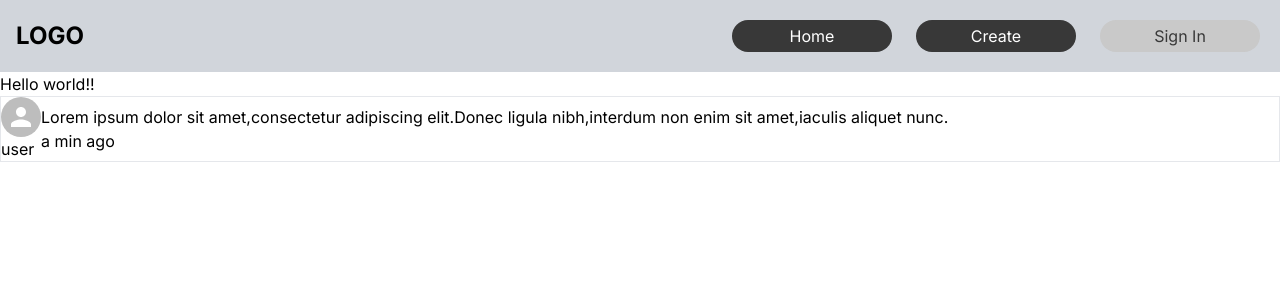
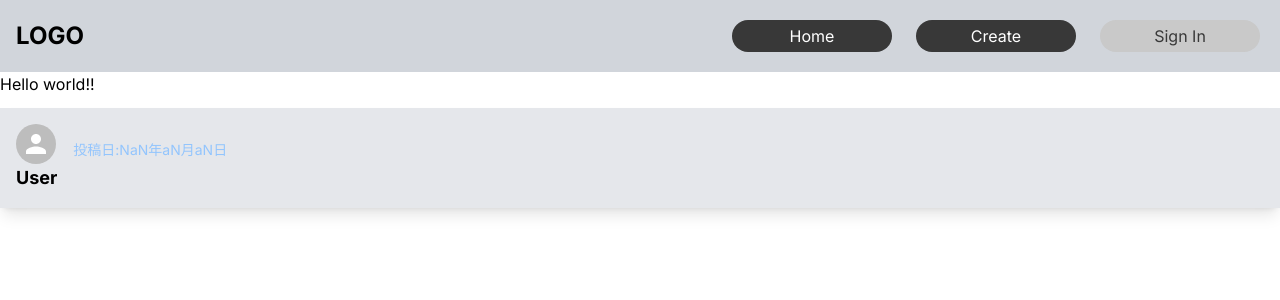
Before and after one commit to Shuheitkhs/teamsdev_16_2, a Next.js app: page / in a window 1280 px wide. Shown: the top 300 px of the page. Built offline with nearby package versions, Linux system fonts and the light colour scheme; no server answers.

Commit message:
✨ コメントコンポーネントの作成

```diff
--- a/app/blog_view/[id]/page.tsx
+++ b/app/blog_view/[id]/page.tsx
@@ -6,6 +6,7 @@ import { useEffect, useState } from "react";
 import supabase from "@/lib/Supabase/Client";
 import Button from "@/app/components/atom/Button";
 import Link from "next/link";
+import Comment from "@/app/components/Comment";
 
 type Post = {
   id: string;
@@ -21,6 +22,7 @@ type Comment = {
   user_id: string;
   post_id: string;
   content: string;
+  created_at: string;
 };
 
 type MorePosts = {
@@ -112,9 +114,9 @@ const BlogViewPage = ({ params }: { params: { id: string } }) => {
     }
   };
 
+  // morePostsの状態
+  const [morePosts, setMorePosts] = useState<MorePosts[]>([]);
   // morePostsの取得
-  const [morePosts, setMorePosts] = useState<MorePosts[]>([]);
-
   useEffect(() => {
     const fetchMorePosts = async () => {
       const { data: morePostData, error: morePostError } = await supabase
@@ -189,7 +191,7 @@ const BlogViewPage = ({ params }: { params: { id: string } }) => {
         </div>
         {/* コメントの投稿フォーム */}
         <div>
-          <div className="flex flex-col sm:flex-row justify-center items-center">
+          <div className="flex flex-col sm:flex-row justify-center items-center w-full">
             <form onSubmit={handleCommentSubmit}>
               <input
                 placeholder="Add Your Comment"
@@ -223,12 +225,9 @@ const BlogViewPage = ({ params }: { params: { id: string } }) => {
         <div className="flex flex-col items-center mt-4">
           {comments.length > 0 ? (
             comments.map((comment) => (
-              <div
-                key={comment.id}
-                className="p-4 border-b border-gray-300 w-full"
-              >
+              <Comment key={comment.id} created_at={comment.created_at}>
                 {comment.content}
-              </div>
+              </Comment>
             ))
           ) : (
             <div className="p-4">コメントがありません。</div>
--- a/app/components/Comment.tsx
+++ b/app/components/Comment.tsx
@@ -1,19 +1,33 @@
 import { Avatar } from "@mui/material";
 
-export default function Comment() {
+type CommentProps = {
+  created_at: string;
+  children: string;
+};
+
+const Comment: React.FC<CommentProps> = ({ created_at, children }) => {
+  // timestampを--年--月--日の形で表示
+  const commentDate = new Date(created_at);
+  const y = commentDate.getFullYear();
+  const m = ("00" + (commentDate.getMonth() + 1)).slice(-2);
+  const d = ("00" + commentDate.getDate()).slice(-2);
+  const result = `${y}年${m}月${d}日`;
   return (
-    <li className="flex items-center border">
-      <div>
+    <div className="bg-gray-200 shadow-lg w-full my-3 p-4 flex">
+      <div className="flex-col justify-center content-between">
         <Avatar />
-        <h4>user</h4>
+        <div className="font-bold text-lg">User</div>
       </div>
-      <div>
-        <p>
-          Lorem ipsum dolor sit amet,consectetur adipiscing elit.Donec ligula
-          nibh,interdum non enim sit amet,iaculis aliquet nunc.
-        </p>
-        <span>a min ago</span>
+      <div className="flex-col justify-start ml-4 space-y-4 ">
+        <div>
+          <p>{children}</p>
+        </div>
+        <div>
+          <p className="text-blue-300 text-sm">投稿日:{result}</p>
+        </div>
       </div>
-    </li>
+    </div>
   );
-}
+};
+
+export default Comment;
```
